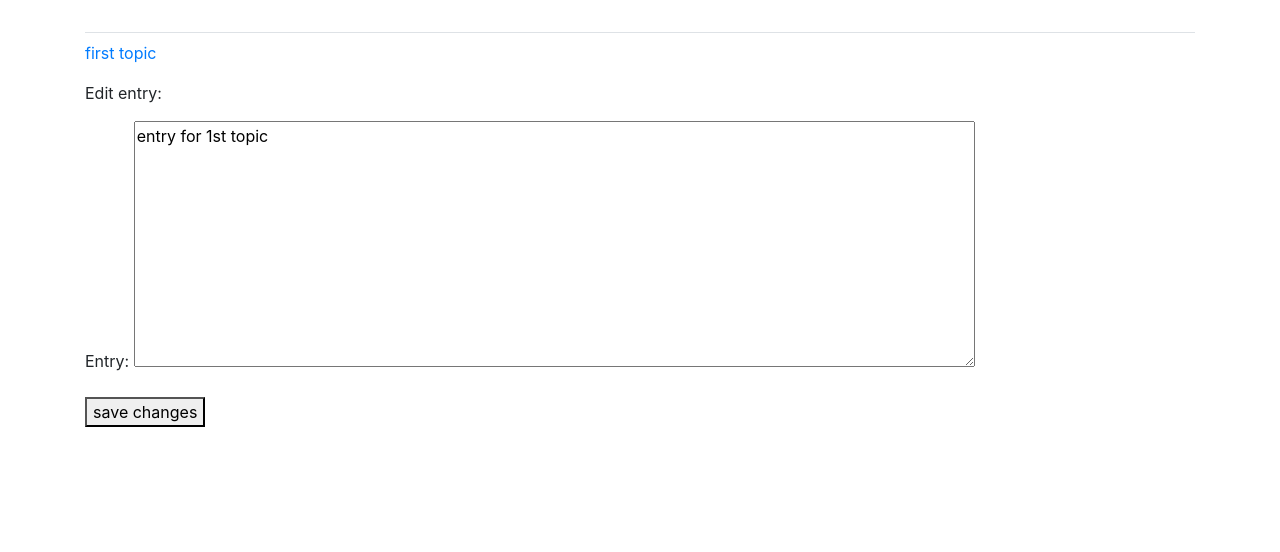
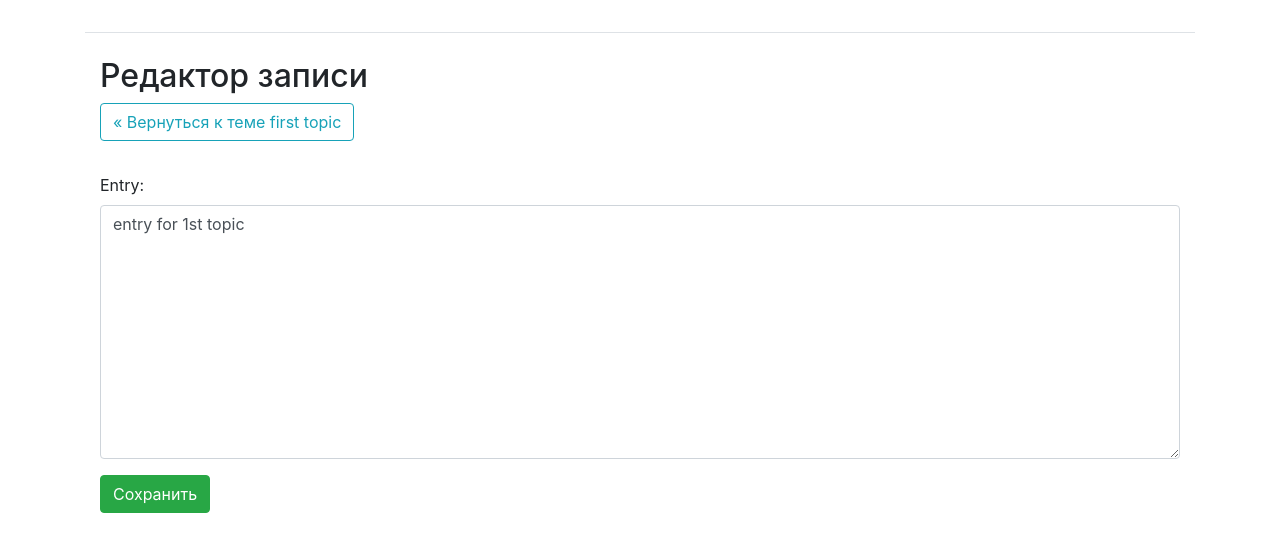
Before and after one commit to oldblood37/learnlog, a Django app: page /edit_entry/1/ in a window 1280 px wide. Shown: the part 58-610 px from the top of the page. Run offline with Django 5.2, Linux system fonts and the light colour scheme; a user stored in the database is signed in; data comes from the database, SQL or seed files in the repository; some libraries are stand-ins or nearby versions.

Commit message:
Update edit_entry.html

```diff
--- a/learning_logs/templates/learning_logs/edit_entry.html
+++ b/learning_logs/templates/learning_logs/edit_entry.html
@@ -1,10 +1,21 @@
 {% extends "learning_logs/base.html" %}
+{% load widget_tweaks %}
 {% block content %}
-	<p><a href="{% url 'learning_logs:topic' topic.id %}">{{ topic }}</a></p>
-	<p>Edit entry:</p>
-		<form action="{% url 'learning_logs:edit_entry' entry.id %}" method='post'>
-		{% csrf_token %}
-		{{ form.as_p }}
-		<button name="submit">save changes</button>
-	</form>
+<div class="container mt-4">
+    <h2>Редактор записи</h2>
+    <p><a href="{% url 'learning_logs:topic' topic.id %}" class="btn btn-outline-info mb-3">&laquo; Вернуться к теме {{ topic }}</a></p>
+    <form action="{% url 'learning_logs:edit_entry' entry.id %}" method='post'>
+        {% csrf_token %}
+        <div class="form-group">
+            {{ form.text.label_tag }}
+            {{ form.text|add_class:"form-control" }}
+            {% for error in form.text.errors %}
+                <div class="alert alert-danger mt-2">
+                    {{ error }}
+                </div>
+            {% endfor %}
+        </div>
+        <button type="submit" class="btn btn-success">Сохранить</button>
+    </form>
+</div>
 {% endblock content %}
```
